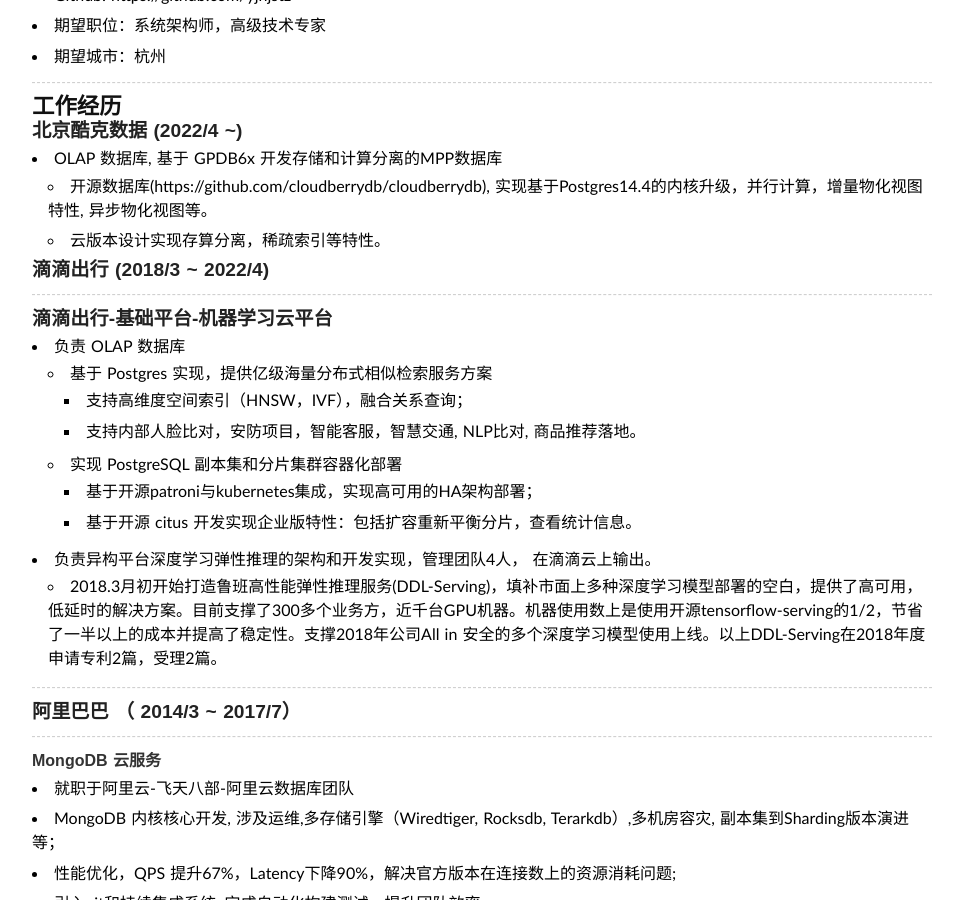
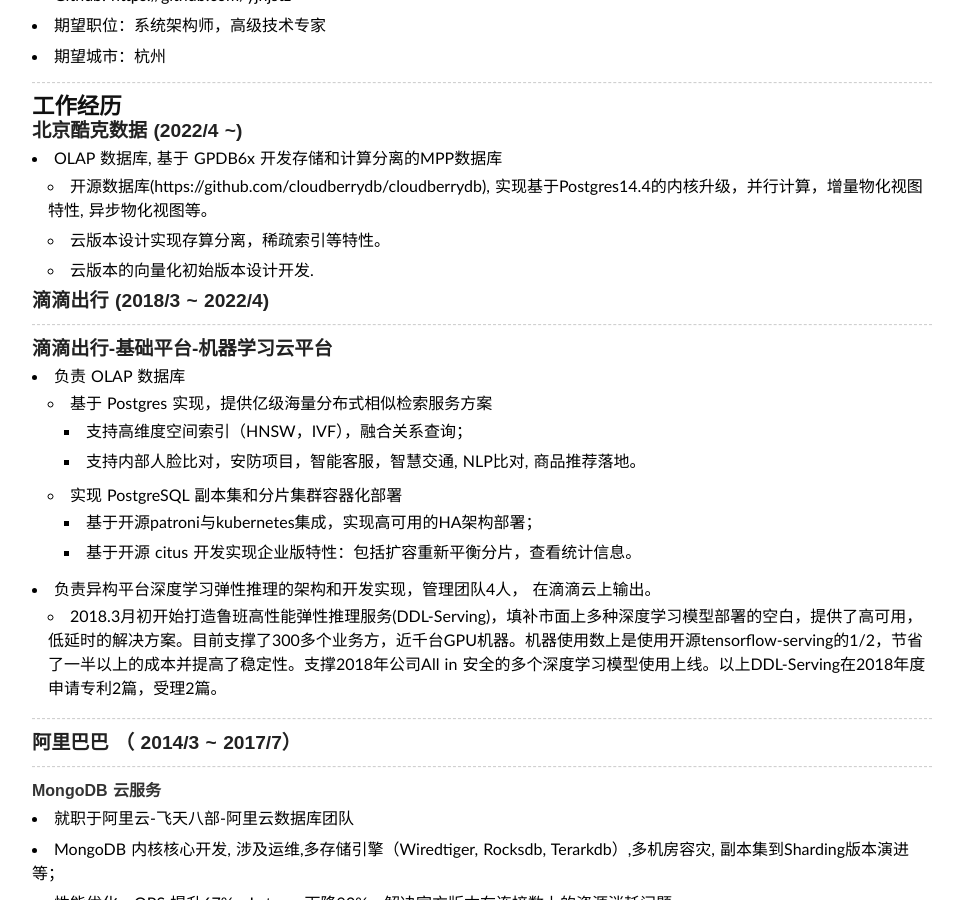
Before and after one commit to yjhjstz/yjhjstz.github.io, a Jekyll site: the page built from about/index.md, in a window 1280 px wide and 900 px high, scrolled down 448 px. Shown: the whole window, without its empty margins (158-1121 px from the left). Built offline with Jekyll 4.4.1, drawn with Linux system fonts in a browser that asks for light colours; some web fonts are replaced.

Commit message:
update 2024/08

```diff
--- a/about/index.md
+++ b/about/index.md
@@ -35,6 +35,7 @@
 - OLAP 数据库, 基于 GPDB6x 开发存储和计算分离的MPP数据库
     - 开源数据库(https://github.com/cloudberrydb/cloudberrydb), 实现基于Postgres14.4的内核升级，并行计算，增量物化视图特性, 异步物化视图等。
     - 云版本设计实现存算分离，稀疏索引等特性。
+    - 云版本的向量化初始版本设计开发.
 
 ### 滴滴出行 (2018/3 ~ 2022/4)
 ---
```
